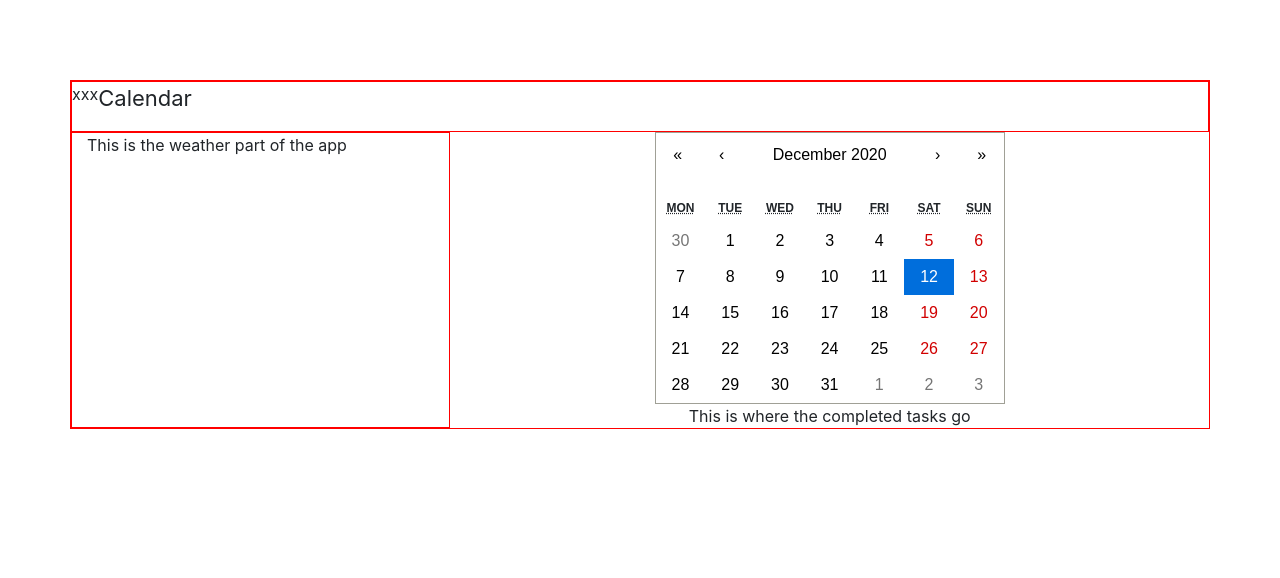
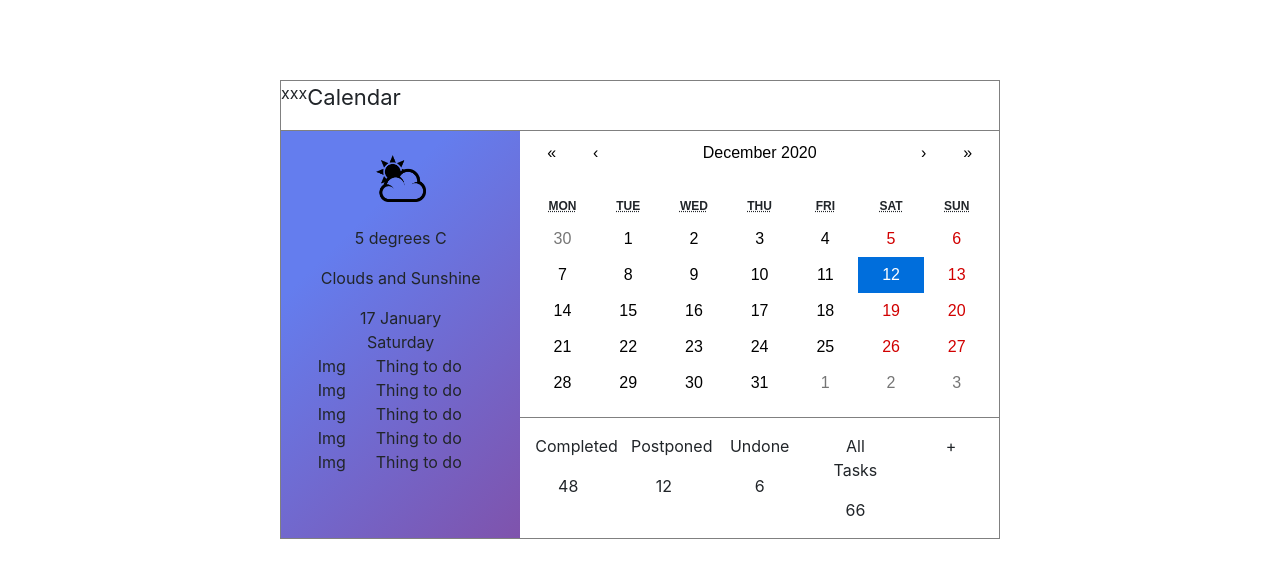
Before and after one commit to josh-jacobsen/calender, a React (Create React App) app: page / in a window 1280 px wide. Shown: the top 578 px of the page. Built offline with nearby package versions, Linux system fonts and the light colour scheme.

Commit message:
Finish basic layout

```diff
--- a/src/App.js
+++ b/src/App.js
@@ -3,20 +3,12 @@ import Calendar from 'react-calendar';
 import Container from 'react-bootstrap/Container'
 import Row from 'react-bootstrap/Row'
 import Col from 'react-bootstrap/Col'
+import Figure from 'react-bootstrap/Figure'
+
 import 'bootstrap/dist/css/bootstrap.min.css';
-import logo from './logo.svg';
-import { Counter } from './features/counter/Counter';
+import sun_clouds from './sun_clouds.png'
 import 'react-calendar/dist/Calendar.css';
 import './App.scss';
-
-const styles = {
-    paddingTop: {
-        paddingTop: "10vh"
-  },
-    borderSolid: {
-    border:'2px solid #000000',
-  }
-}
 
 
 function App() {
@@ -24,7 +16,7 @@ function App() {
   return (
     <div className="App">
       <Container className="containerStyle" >
-        <Row className="textAlignLeft">
+        <Row className="titleRow">
           <Col>
             <Row>
               <p>
@@ -43,19 +35,93 @@ function App() {
           </Col>
         </Row>
         <Row>
-          <Col md={ 4} className="textAlignLeft">
-            This is the weather part of the app
+          <Col md={4} className="weatherPanel">
+            <Row className="weatherPanelRowMargin">
+              {/* This is the weather part of the app */}
+                          <Col>
+                <Figure>
+                  <Figure.Image
+                    width={50}
+                    height={50}
+                    alt="171x180"
+                    src={ sun_clouds}
+                  />
+            </Figure>
+            <p>5 degrees C</p>
+            <p>Clouds and Sunshine</p>
+                {/* <Image src={ sun_clouds} roundedCircle /> */}
+            </Col>
+            </Row>
+            <Row>
+              <Col>
+                17 January
+              </Col>
+            </Row>
+            <Row>
+              <Col>
+                Saturday
+              </Col>
+            </Row>
+            <Row>
+              <Col>
+                <Row>
+                  <Col md={4} sm={4} xs={4} className="textAlignRight">
+                    Img
+                  </Col>
+                  <Col className="textAlignLeft">
+                    Thing to do
+                  </Col>
+                </Row>
+                <Row>
+                  <Col md={4} sm={4} xs={4} className="textAlignRight">
+                    Img
+                  </Col>
+                  <Col className="textAlignLeft">
+                    Thing to do
+                  </Col>
+                </Row>
+                <Row>
+                  <Col md={4} sm={4} xs={4} className="textAlignRight">
+                    Img
+                  </Col>
+                  <Col className="textAlignLeft">
+                    Thing to do
+                  </Col>
+                </Row>
+                <Row>
+                  <Col md={4} sm={4} xs={4} className="textAlignRight">
+                    Img
+                  </Col>
+                  <Col className="textAlignLeft">
+                    Thing to do
+                  </Col>
+                </Row>
+                <Row>
+                  <Col md={4} sm={4} xs={4} className="textAlignRight">
+                    Img
+                  </Col>
+                  <Col className="textAlignLeft">
+                    Thing to do
+                  </Col>
+                </Row>
+            </Col>
+            </Row>
             </Col>
           <Col md={8}>
             <Row className="justify-content-center">
               <Calendar
+                className="calendar"
                 onChange={onChange}
                 value={value}
               />
             </Row>
-            <Row className="justify-content-center">
-              This is where the completed tasks go
-              </Row>
+            <Row className="justify-content-center taskRow">
+              <Col ><p>Completed</p><p>48</p></Col>
+              <Col ><p>Postponed</p><p>12</p></Col>
+              <Col ><p>Undone</p><p>6</p></Col>
+              <Col ><p>All Tasks</p><p>66</p></Col>
+              <Col >+</Col>
+            </Row>
           </Col>
       </Row>
       </Container>
--- a/src/App.scss
+++ b/src/App.scss
@@ -1,17 +1,45 @@
 @import "~bootstrap/scss/bootstrap";
+
+.weatherPanel {
+  background-color: #7f53ac;
+  background-image: linear-gradient(315deg, #7f53ac 0%, #647dee 74%);
+}
+
+.titleRow {
+    text-align: left;
+    border-bottom: solid 1px gray;
+}
+
+
+
+.weatherPanelRowMargin {
+  margin-top: 3vh;
+}
 
 .textAlignLeft {
   text-align: left;
-  border: solid red 1px;
 }
+
+.textAlignRight {
+  text-align: right;
+}
+
+.calendar {
+  border: none;
+  width: 460px;
+}
+
+.taskRow {
+  border-top: solid 1px gray;
+  padding-top: 2vh;
+  margin-top: 2vh;
+}
+
 
 .containerStyle {
   margin-top: 10vh;
-  border: solid red 1px;
-}
-
-.solidBorder {
-  border: solid red 2px;
+  max-width: 720px;
+  border: solid 1px gray;
 }
 
 .headingOne {
```
Also changed, not shown: src/sun_clouds.png (added), 1 other file (tests, documents, lock files or other folders).
